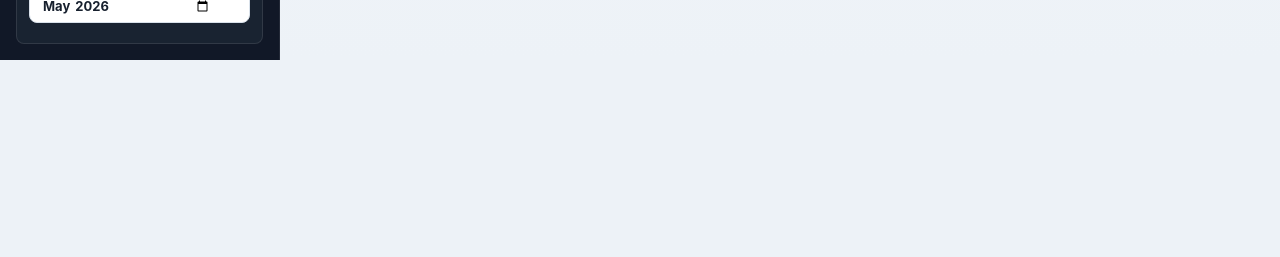
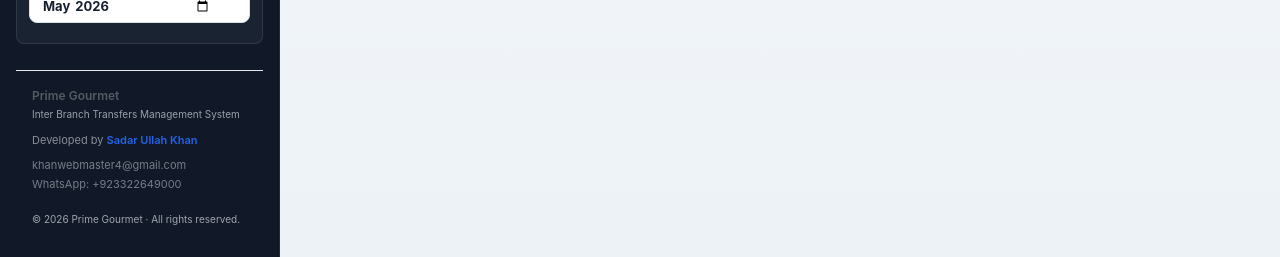
Before and after one commit to Sadar786/itm-system, a React (Vite) app in the folder frontend/: page / in a window 1280 px wide. Shown: the part 828-1085 px from the top of the page. Before the commit the page ends 888 px from the top, so only its background shows below. Built offline with nearby package versions, Linux system fonts and the light colour scheme; no server answers.

Commit message:
footer section added

```diff
--- a/frontend/src/App.css
+++ b/frontend/src/App.css
@@ -2133,3 +2133,89 @@
   display: flex;
   align-items: center;
 }
+
+
+
+/* ============================================================
+   SIDEBAR FOOTER
+   ============================================================ */
+
+.sidebar-footer {
+  margin-top: 1rem;
+  padding: 16px 16px 14px;
+
+  border-top: 1px solid var(--border-color, #e5e7eb);
+
+  font-size: 11px;
+  line-height: 1.5;
+  color: #8a8f98;
+}
+
+/* Prime Gourmet / system name */
+.footer-brand {
+  display: flex;
+  flex-direction: column;
+  gap: 2px;
+
+  margin-bottom: 10px;
+}
+
+.footer-brand span {
+  font-size: 12px;
+  font-weight: 600;
+  color: #555b65;
+}
+
+.footer-brand small {
+  font-size: 10px;
+  color: #9aa0a9;
+}
+
+/* Developer */
+.footer-developer {
+  margin-bottom: 8px;
+}
+
+.footer-developer a {
+  color: var(--primary-color, #2563eb);
+  font-weight: 600;
+  text-decoration: none;
+}
+
+.footer-developer a:hover {
+  text-decoration: underline;
+}
+
+/* Contact information */
+.footer-contact {
+  display: flex;
+  flex-direction: column;
+  gap: 3px;
+
+  margin-bottom: 10px;
+}
+
+.footer-contact a {
+  color: #777d87;
+  text-decoration: none;
+
+  overflow: hidden;
+  text-overflow: ellipsis;
+  white-space: nowrap;
+
+  transition: color 0.2s ease;
+}
+
+.footer-contact a:hover {
+  color: var(--primary-color, #2563eb);
+}
+
+/* Copyright */
+.footer-copyright {
+  padding-top: 8px;
+
+  border-top: 1px solid rgba(0, 0, 0, 0.05);
+
+  font-size: 10px;
+  color: #a0a5ad;
+}
--- /dev/null
+++ b/frontend/src/components/Footer.jsx
@@ -0,0 +1,39 @@
+export default function Footer() {
+  return (
+    <div className="sidebar-footer">
+      <div className="footer-brand">
+        <span>Prime Gourmet</span>
+        <small>Inter Branch Transfers Management System</small>
+      </div>
+
+      <div className="footer-developer">
+        Developed by{" "}
+        <a
+          href="https://www.linkedin.com/in/sadar-ullah"
+          target="_blank"
+          rel="noopener noreferrer"
+        >
+          Sadar Ullah Khan
+        </a>
+      </div>
+
+      <div className="footer-contact">
+        <a href="mailto:khanwebmaster4@gmail.com">
+          khanwebmaster4@gmail.com
+        </a>
+
+        <a
+          href="https://wa.me/923322649000"
+          target="_blank"
+          rel="noopener noreferrer"
+        >
+          WhatsApp: +923322649000
+        </a>
+      </div>
+
+      <div className="footer-copyright">
+        © 2026 Prime Gourmet · All rights reserved.
+      </div>
+    </div>
+  );
+}
--- a/frontend/src/components/Sidebar.jsx
+++ b/frontend/src/components/Sidebar.jsx
@@ -1,6 +1,7 @@
 import { BranchPanel } from "./BranchPanel";
 import { ReportDatePanel } from "./ReportDatePanel";
 import { SessionPanel } from "./SessionPanel";
+import Footer from "./Footer";
 import logo from "../assets/logo1.jpeg";
 
 export function Sidebar({
@@ -74,6 +75,9 @@
         }
         startDate={dateFilters.startDate}
       />
+
+{/* footer */}
+      <Footer />
     </aside>
   );
 }
```
